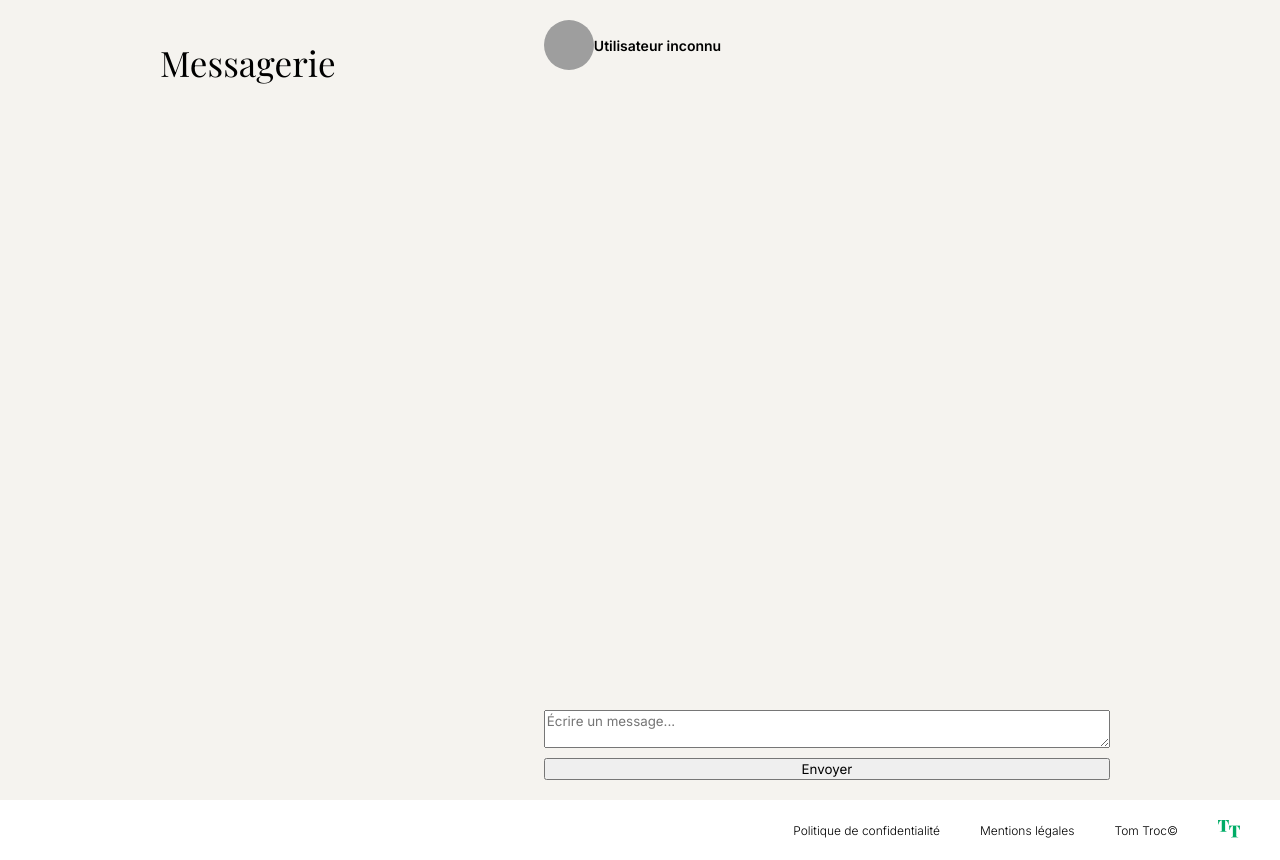
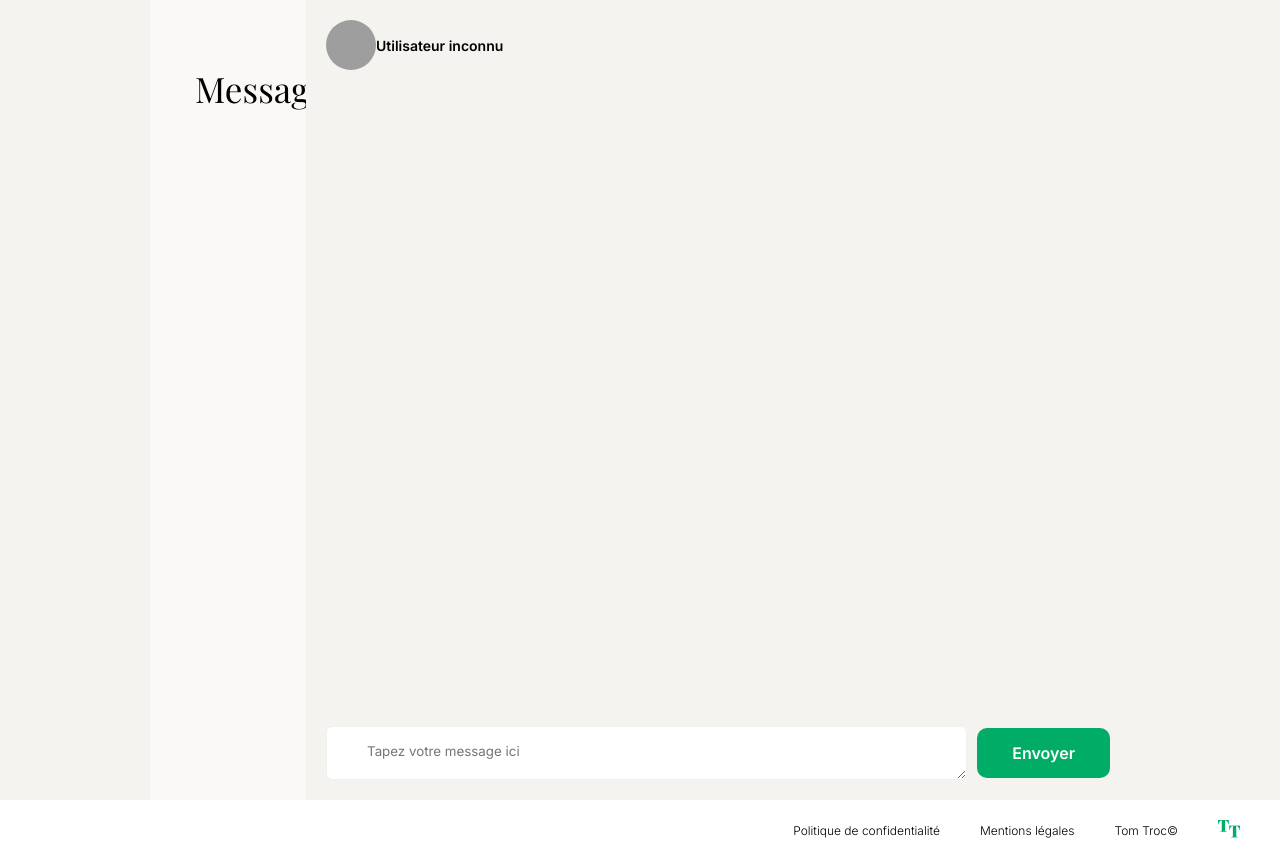
Before and after one commit to HazzReghem/TomTroc, a PHP site: template views/templates/messages.php in a window 1280 px wide. Shown: the part 80-940 px from the top of the page. Run offline with PHP 8.4, Linux system fonts and the light colour scheme; the template is opened without the code that fills it, so the values that code supplies are empty; some libraries are stand-ins or nearby versions; some web fonts are replaced; grey boxes are pictures that could not be loaded.

Commit message:
messenger css wip

```diff
--- a/css/style.css
+++ b/css/style.css
@@ -928,14 +928,21 @@ footer{
     width: 50%;
     padding: 10px;
     overflow-y: auto;
+    background-color: #FAF9F7;
 }
 
 .conversations-list h2{
     font-size: 35px;
+    margin: 55px 140px 30px 35px;
 }
 
 .conversation-item {
-    padding: 10px;
+    padding: 21px 40px 21px 35px;
+    height: 85px;
+}
+
+.conversation-item:nth-child(even){
+    background: #FFFFFF;
 }
 
 .conversation-item img{
@@ -958,6 +965,33 @@ footer{
     padding: 20px;
     display: flex;
     flex-direction: column;
+}
+
+.messages-section form{
+    display: flex;
+    flex-direction: row;
+    align-items: center;
+}
+
+.messages-section textarea{
+    width: 630px;
+    height: 20px;
+    border: none;
+    outline: none;
+    padding-top: 16px;
+    padding-bottom: 16px;
+    padding-left: 40px;
+    border: 1px solid #F0F0F0;
+    border-radius: 6px;
+    -webkit-border-radius: 6px;
+    -moz-border-radius: 6px;
+    -ms-border-radius: 6px;
+    -o-border-radius: 6px;
+}
+
+.messages-section .submit{
+    margin: 0;
+    padding: 15px 35px;
 }
 
 .messages-header {
--- a/views/templates/messages.php
+++ b/views/templates/messages.php
@@ -35,8 +35,8 @@
             </div>
             <form method="post" action="index.php?action=sendMessage">
                 <input type="hidden" name="conversation_id" value="<?= htmlspecialchars($activeConversationId) ?>">
-                <textarea name="message_content" placeholder="Écrire un message..." required></textarea>
-                <button type="submit">Envoyer</button>
+                <textarea name="message_content" placeholder="Tapez votre message ici" required></textarea>
+                <button type="submit" class="submit">Envoyer</button>
             </form>
         </div>
     </div>
```
